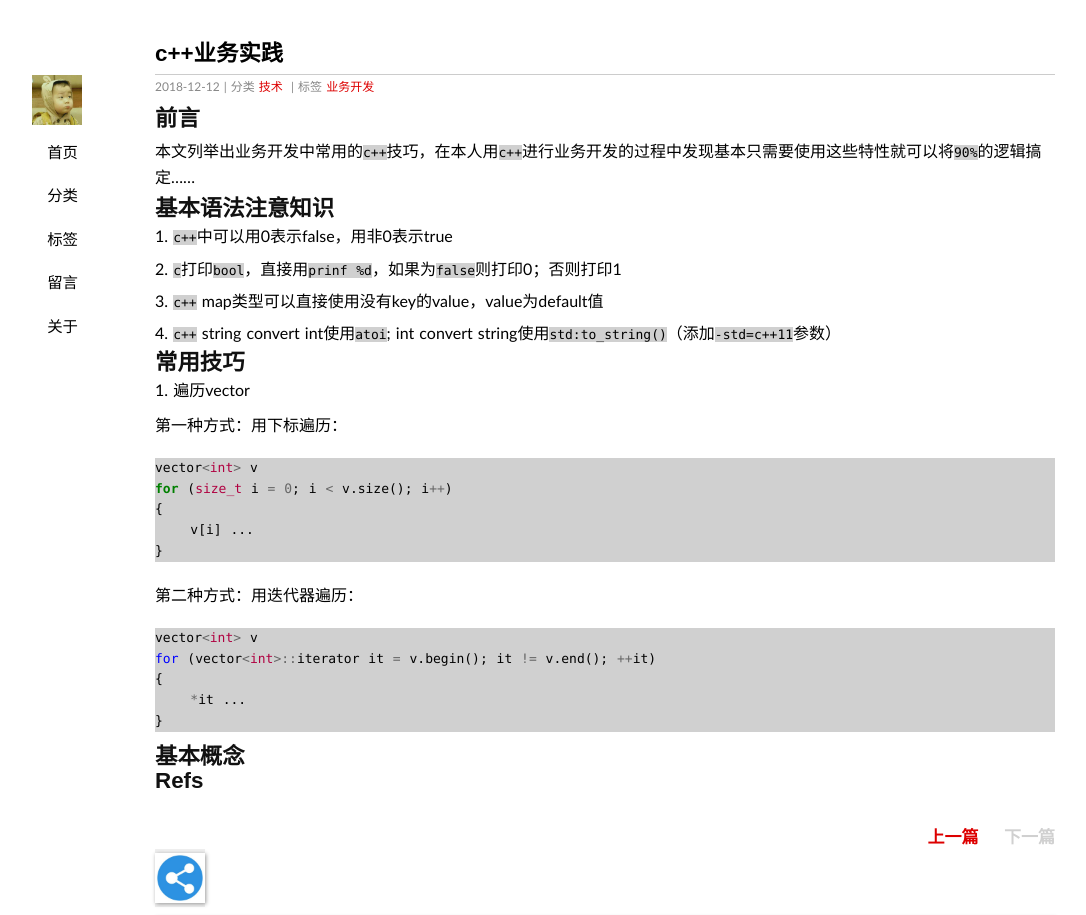
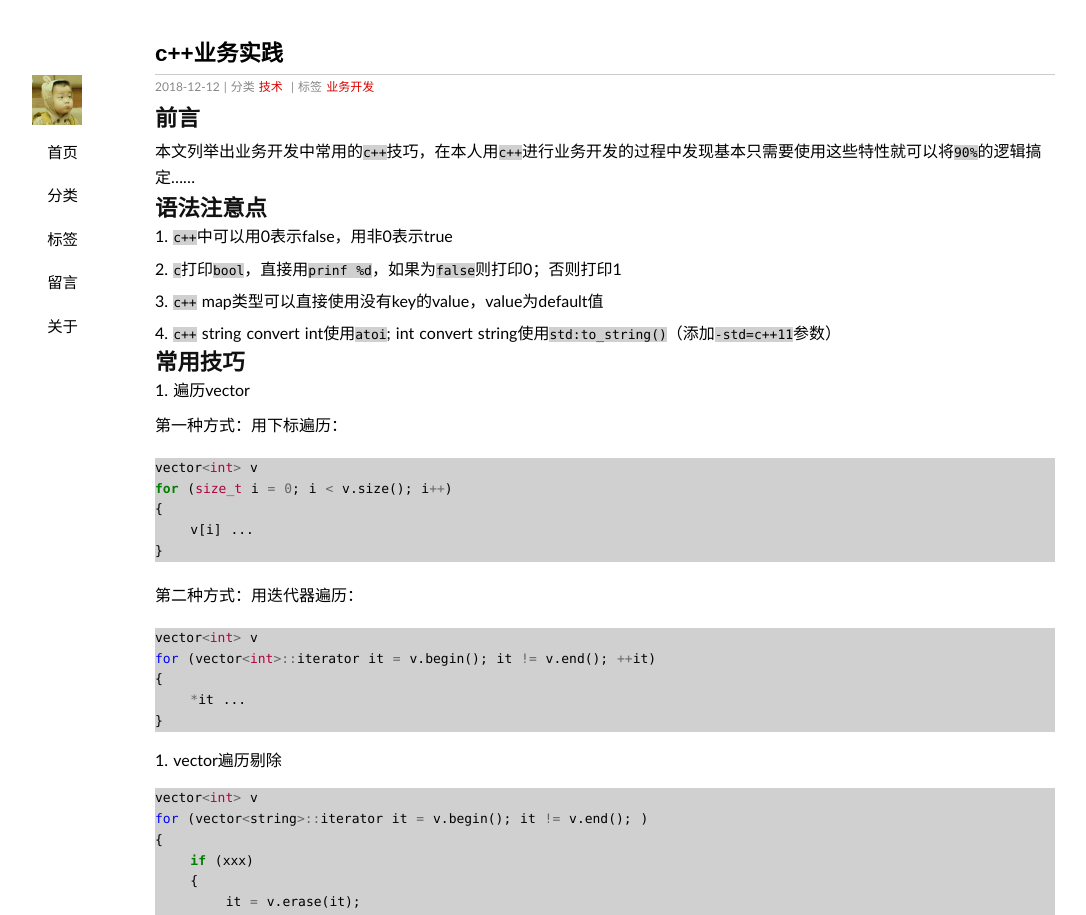
Before and after one commit to duyanghao/duyanghao.github.io, a Jekyll site: the page built from _posts/2018-12-12-c++-practice.md, in a window 1280 px wide and 1400 px high. Shown: the top 915 px of the window, without its empty margins (35-1121 px from the left). Built offline with Jekyll 4.4.1, drawn with Linux system fonts in a browser that asks for light colours; some web fonts are replaced; comment, search, counter and statistics services are not loaded; some of the changed text lies outside the part shown; grey boxes are pictures that could not be loaded.

Commit message:
添加c++ practice
Signed-off-by: duyanghao <1294057873@qq.com>

````diff
--- a/_posts/2018-12-12-c++-practice.md
+++ b/_posts/2018-12-12-c++-practice.md
@@ -11,7 +11,7 @@
 
 本文列举出业务开发中常用的`c++`技巧，在本人用`c++`进行业务开发的过程中发现基本只需要使用这些特性就可以将`90%`的逻辑搞定……
 
-## 基本语法注意知识
+## 语法注意点
 
 1. `c++`中可以用0表示false，用非0表示true
 2. `c`打印`bool`，直接用`prinf %d`，如果为`false`则打印0；否则打印1
@@ -40,6 +40,38 @@
 }
 ```
 
+2. vector遍历剔除
+
+```c++
+vector<int> v
+for (vector<string>::iterator it = v.begin(); it != v.end(); )
+{
+    if (xxx)
+    {
+        it = v.erase(it);
+    }
+    else
+    {
+        ++it;
+    }
+}
+```
+
+3. vector查找元素是否存在
+
+```c++
+vector<int> v
+vector<string>::iterator it = std::find(v.begin(), v.end(), xxx);
+if (it != v.end())
+{
+    //处理存在情况
+}
+else
+{
+    //处理不存在情况
+}
+```
+
 ## 基本概念
 
 ## Refs
````
